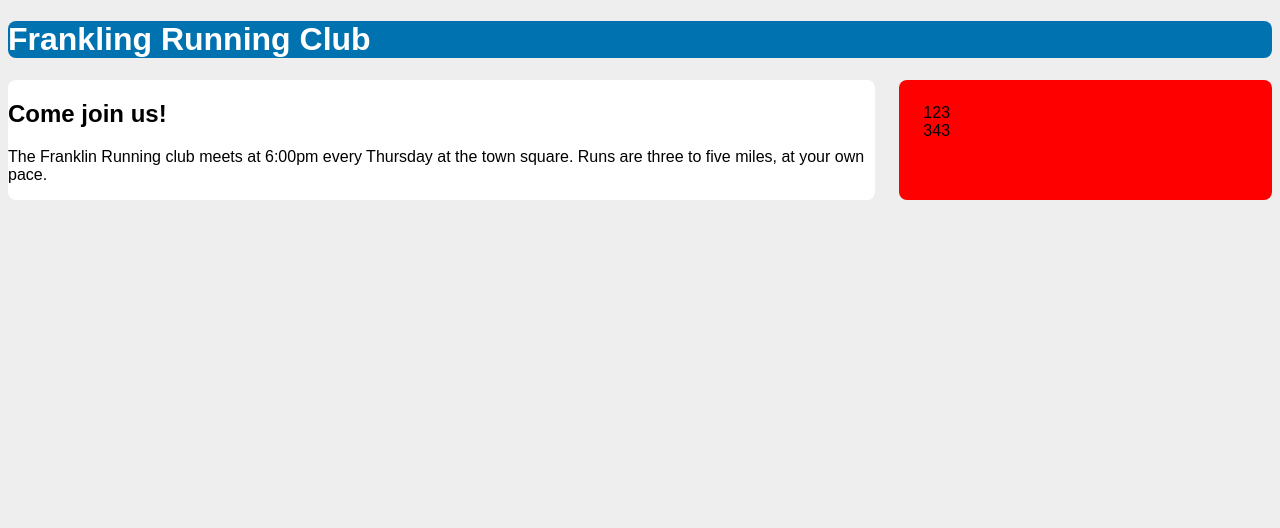
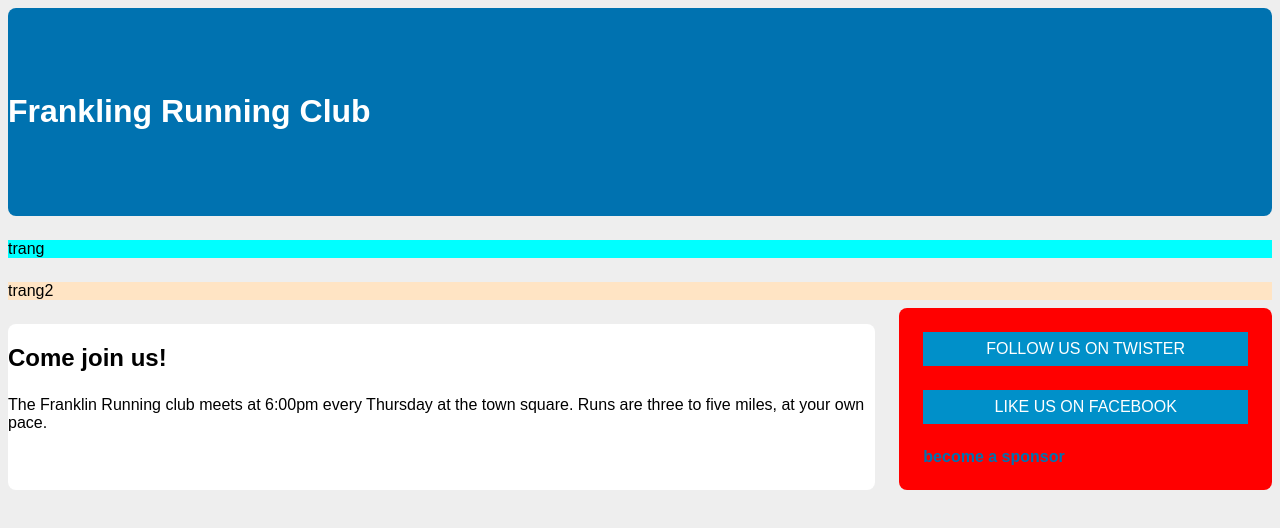
Before and after one commit to xuantrangk54/learn-css-deep, a plain HTML site: page index2.html in a window 1280 px wide. Drawn offline with Linux system fonts and the light colour scheme.

```diff
--- a/index2.html
+++ b/index2.html
@@ -13,6 +13,11 @@
     <header>
         <h1>Frankling Running Club</h1>
     </header>
+
+    <p class="p1">trang</p>
+    <p class="p2">trang2</p>
+
+
     <div class="wrapper">
         <div class="container">
             <main class="main">
@@ -24,8 +29,9 @@
                 </p>
             </main>
             <aside class="sidebar">
-                <div class="widget">123</div>
-                <div class="widget">343</div>
+                <a href="1" class="button-link">Follow us on Twister</a>
+                <a href="2" class="button-link">Like us on Facebook</a>
+                <a href="3" class="sponsor-link">become a sponsor</a>
             </aside>
         </div>
     </div>
--- a/styles2.css
+++ b/styles2.css
@@ -1,12 +1,48 @@
 body {
     background-color: #eee;
     font-family: Arial, Helvetica, sans-serif;
+}
+
+body * + * {
+    margin-top: 1.5em;
+}
+
+
+.sponsor-link {
+    display: block;
+    color: #0072b0;
+    font-weight: bold;
+    text-decoration: none;
+  }
+
+.button-link {
+    display: block;
+    padding: 0.5em;
+    background-color: #0090c9;
+    color: #fff;
+    text-align: center;
+    text-decoration: none;
+    text-transform: uppercase;
+}
+
+.button-link + .button-link {
+    margin-top: 1.5em;
+}
+
+.p1 {
+    background-color: aqua;
+}
+
+.p2 {
+    background-color: bisque;
 }
 
 header {
     color: #fff;
     background-color: #0072b0;
     border-radius: .5em;
+    padding-top: 4em;
+    padding-bottom: 4em;
 }
 
 main {
@@ -31,4 +67,5 @@ main {
     width: 30%;
     box-sizing: border-box;
     margin-left: 1.5em;
+    margin-top: -1em;
 }
```
